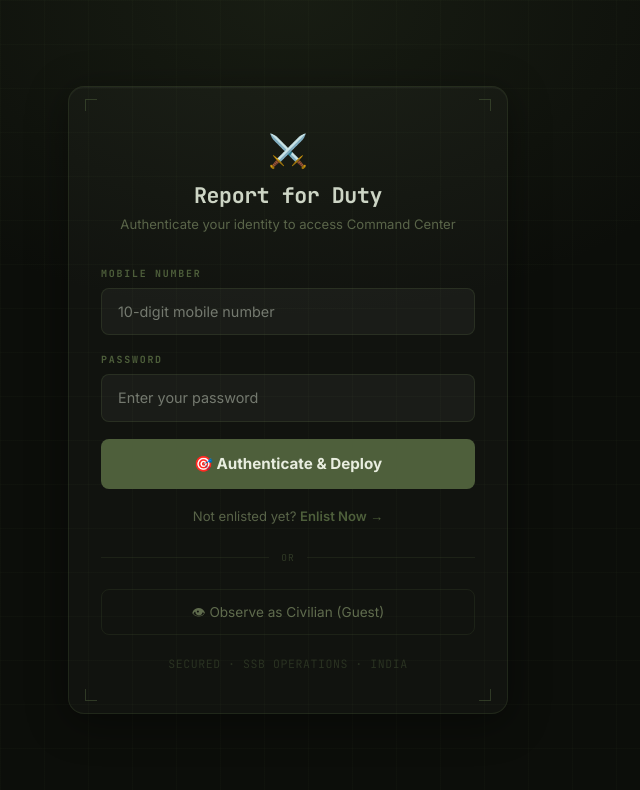
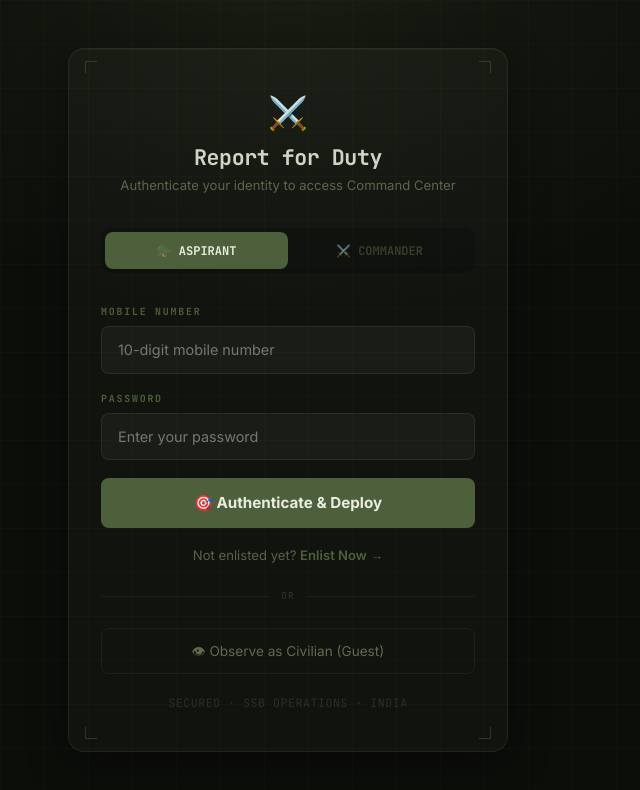
Before and after one commit to Vishal-Pund13/club-track, a Next.js app: page /login in a window 1280 px wide. Shown: the top 790 px of the page, without its empty margins (352-992 px from the left). Built offline with nearby package versions, Linux system fonts and the light colour scheme; no server answers; the database is empty.

Commit message:
Add explicit admin login option and navigation for captains and admins

```diff
--- a/app/login/page.tsx
+++ b/app/login/page.tsx
@@ -13,6 +13,7 @@ export default function LoginPage() {
   const [password, setPassword] = useState("");
   const [error, setError] = useState("");
   const [loading, setLoading] = useState(false);
+  const [mode, setMode] = useState<"aspirant" | "admin">("aspirant");
 
   const handleLogin = async (e: React.FormEvent) => {
     e.preventDefault();
@@ -110,6 +111,31 @@ export default function LoginPage() {
             Authenticate your identity to access Command Center
           </p>
         </div>
+        {/* Tabs */}
+        <div style={{ display: "flex", background: "rgba(0,0,0,0.2)", borderRadius: 10, padding: 4, marginBottom: "2rem" }}>
+          <button
+            onClick={() => setMode("aspirant")}
+            style={{
+              flex: 1, padding: "0.6rem", border: "none", borderRadius: 8, fontSize: "0.75rem", fontWeight: 700, fontFamily: "'JetBrains Mono', monospace",
+              background: mode === "aspirant" ? "#4E5F3B" : "transparent",
+              color: mode === "aspirant" ? "#e8eddf" : "rgba(78,95,59,0.6)",
+              cursor: "pointer", transition: "all 0.2s"
+            }}
+          >
+            🪖 ASPIRANT
+          </button>
+          <button
+            onClick={() => setMode("admin")}
+            style={{
+              flex: 1, padding: "0.6rem", border: "none", borderRadius: 8, fontSize: "0.75rem", fontWeight: 700, fontFamily: "'JetBrains Mono', monospace",
+              background: mode === "admin" ? "#4E5F3B" : "transparent",
+              color: mode === "admin" ? "#e8eddf" : "rgba(78,95,59,0.6)",
+              cursor: "pointer", transition: "all 0.2s"
+            }}
+          >
+            ⚔️ COMMANDER
+          </button>
+        </div>
 
         {/* Error */}
         <AnimatePresence>
@@ -128,10 +154,10 @@ export default function LoginPage() {
         {/* Password login form */}
         <form onSubmit={handleLogin} style={{ display: "flex", flexDirection: "column", gap: "1.1rem" }}>
             <div>
-              <label style={labelStyle}>Mobile Number</label>
+              <label style={labelStyle}>{mode === "admin" ? "Admin Identifier" : "Mobile Number"}</label>
               <input
-                type="tel"
-                placeholder="10-digit mobile number"
+                type="text"
+                placeholder={mode === "admin" ? "Enter admin email" : "10-digit mobile number"}
                 value={mobile}
                 onChange={(e) => setMobile(e.target.value)}
                 required
--- a/components/MobileTabBar.tsx
+++ b/components/MobileTabBar.tsx
@@ -2,13 +2,13 @@
 
 import Link from "next/link";
 import { usePathname, useRouter } from "next/navigation";
-import { Crosshair, Trophy, Settings, LogOut, Moon, Sun } from "lucide-react";
+import { Crosshair, Trophy, Settings, LogOut, Moon, Sun, Shield } from "lucide-react";
 import { useAuth } from "@/lib/auth";
 import { useApp } from "@/lib/store";
 
 export default function MobileTabBar() {
     const pathname = usePathname();
-    const { user, logout } = useAuth();
+    const { user, logout, captainClubs } = useAuth();
     const { state, dispatch } = useApp();
     const router = useRouter();
 
@@ -16,7 +16,7 @@ export default function MobileTabBar() {
         { href: "/ops", icon: Crosshair, label: "Ops" },
         { href: "/leaderboard", icon: Trophy, label: "Rankings" },
         ...(user ? [{ href: "/profile", icon: Settings, label: "Profile" }] : []),
-        ...(user?.role === "admin" ? [{ href: "/admin", icon: Settings, label: "Armory" }] : []),
+        ...((user?.role === "admin" || (captainClubs && captainClubs.length > 0)) ? [{ href: "/admin", icon: Shield, label: "Armory" }] : []),
     ];
 
     const iconStyle = (active: boolean): React.CSSProperties => ({
--- a/components/Sidebar.tsx
+++ b/components/Sidebar.tsx
@@ -94,7 +94,7 @@ export default function Sidebar() {
                         Profile
                     </Link>
                 )}
-                {user?.role === "admin" && (
+                {(user?.role === "admin" || (captainClubs && captainClubs.length > 0)) && (
                     <Link href="/admin" className={`nav-link ${pathname === "/admin" ? "active-nav" : ""}`} style={{ display: "flex" }}>
                         <Shield size={14} />
                         Armory
--- a/lib/auth.tsx
+++ b/lib/auth.tsx
@@ -57,7 +57,7 @@ interface AuthState {
 }
 
 interface AuthContextValue extends AuthState {
-  login: (mobile: string, password: string) => Promise<{ ok: boolean; error?: string }>;
+  login: (mobileOrEmail: string, password: string) => Promise<{ ok: boolean; error?: string }>;
   sendOtp: (
     mobile: string,
     options?: {
@@ -252,24 +252,33 @@ export function AuthProvider({ children }: { children: ReactNode }) {
   // ── Phone OTP Auth (Supabase) ────────────────────────────────────────────────
 
   // Login with mobile + password (email is derived internally)
-  const login: AuthContextValue["login"] = async (mobile, password) => {
-    const cleanMobile = mobile.trim();
+  const login: AuthContextValue["login"] = async (mobileOrEmail, password) => {
+    const input = mobileOrEmail.trim();
     const cleanPass = password.trim();
-    const digits = cleanMobile.replace(/\D/g, "");
-    if (digits.length !== 10) return { ok: false, error: "Mobile number must be exactly 10 digits." };
-    if (cleanPass.length < 6) return { ok: false, error: "Password must be at least 6 characters." };
 
     if (!isSupabaseConfigured || !supabase) {
       return { ok: false, error: "Supabase is not configured. Password login is unavailable." };
     }
 
+    if (cleanPass.length < 6) return { ok: false, error: "Password must be at least 6 characters." };
+
     setLoading(true);
     try {
-      const email = mobileToInternalEmail(cleanMobile);
+      let email = input;
+      // If it's not an email, assume it's a mobile and convert to internal email
+      if (!input.includes("@")) {
+        const digits = input.replace(/\D/g, "");
+        if (digits.length !== 10) return { ok: false, error: "Enter a valid 10-digit mobile or your admin email." };
+        email = mobileToInternalEmail(digits);
+      }
+
       const { data, error } = await supabase.auth.signInWithPassword({ email, password: cleanPass });
       if (error) return { ok: false, error: error.message };
       if (data.user) await loadProfileAndTodos(data.user.id);
       return { ok: true };
+    } catch (err: any) {
+      console.error(err);
+      return { ok: false, error: err?.message || "A tactical error occurred during login." };
     } finally {
       setLoading(false);
     }
```
